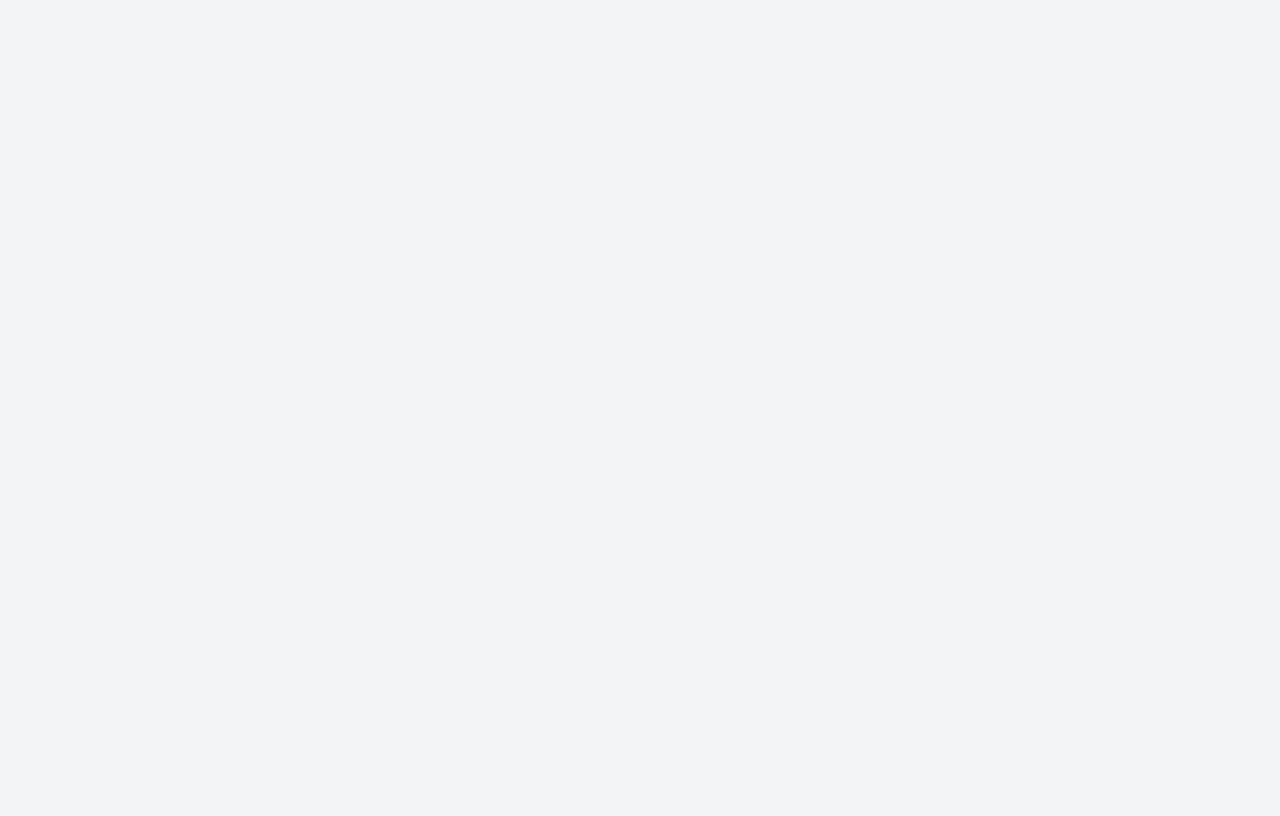
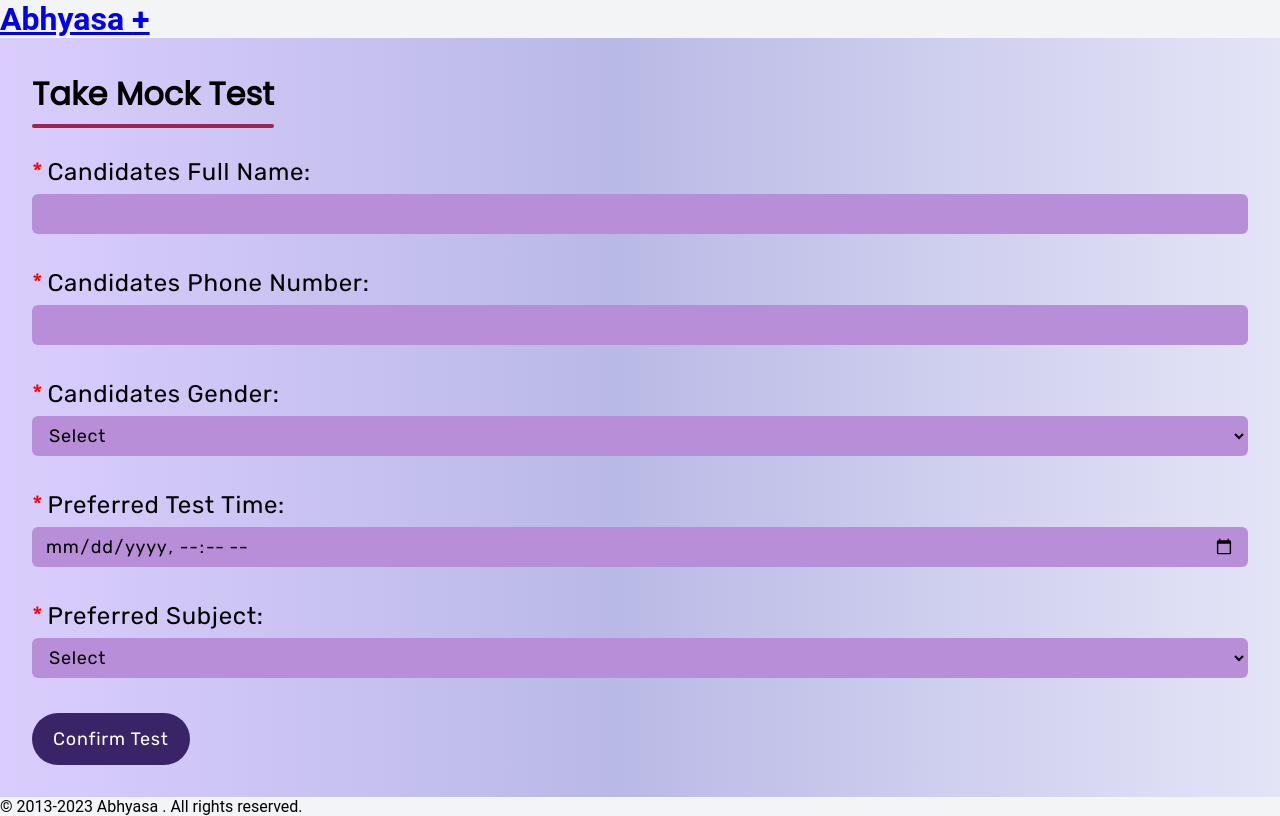
Before and after one commit to Gouravlohar/Abhyasa, a React (Create React App) app in the folder frontend/: page /exam in a window 1280 px wide. Before the commit this address had no page. Built offline with nearby package versions, Linux system fonts and the light colour scheme.

Commit message:
full css implemented

```diff
--- a/frontend/package.json
+++ b/frontend/package.json
@@ -11,6 +11,7 @@
     "react-dom": "^18.3.1",
     "react-router-dom": "^6.23.1",
     "react-scripts": "5.0.1",
+    "react-toastify": "^10.0.5",
     "web-vitals": "^2.1.4"
   },
   "scripts": {
--- a/frontend/src/App.js
+++ b/frontend/src/App.js
@@ -1,22 +1,28 @@
-import React from 'react';
-import { BrowserRouter,Routes,Route} from 'react-router-dom'
-import Signup from './components/Signup';
-import Login from './components/Login';
+import React from "react";
+import { BrowserRouter as Router, Routes, Route } from "react-router-dom";
+import "./App.css";
+import Home from "./Pages/Home";
+// import Legal from "./Pages/Legal";
+import NotFound from "./Pages/NotFound";
+import Exam from "./Pages/Exam";
+import Signup from "./Components/Signup";
+import Login from "./Components/Login";
 
 function App() {
-  return(
-    <>
+  return (
+    <div className="App">
+      <Router>
+        <Routes>
+          <Route path="/" element={<Home />} />
+          {/* <Route path="/legal" element={<Legal />} /> */}
+          <Route path="/exam" element={<Exam />} />
+          <Route path="/signup" element={<Signup/>} />
+          <Route path="/login" element={<Login/>} />
+          <Route path="*" element={<NotFound />} />
 
-    <BrowserRouter >
-      <Routes>
-      <Route path="/Signup" element={<Signup/>}/>
-      <Route path="/Login" element={<Login/>}/>
-       </Routes>
-     </BrowserRouter>
-
-
-    </>
-
+        </Routes>
+      </Router>
+    </div>
   );
 }
 
--- a/frontend/src/Components/About.js
+++ b/frontend/src/Components/About.js
@@ -1,5 +1,5 @@
 import React from "react";
-
+import Doctor from "../Assets/doctor-picture.png";
 import SolutionStep from "./SolutionStep";
 import "../Styles/About.css";
 
--- a/frontend/src/Components/ExamForm.js
+++ b/frontend/src/Components/ExamForm.js
@@ -11,7 +11,7 @@
   const [studentName, setStudentName] = useState("");
   const [studentNumber, setStudentNumber] = useState("");
   const [studentGender, setStudentGender] = useState("default");
-//   const [examTime, setExamTime] = useState("");
+  const [examTime, setExamTime] = useState("");
   const [preferredMode, setPreferredMode] = useState("default");
   const [isSubmitted, setIsSubmitted] = useState(false);
   const [formErrors, setFormErrors] = useState({});
@@ -73,7 +73,7 @@
     <div className="exam-form-section">
       <h1 className="legal-siteTitle">
         <Link to="/">
-          Abhayasa <span className="legal-siteSign">+</span>
+          Abhyasa <span className="legal-siteSign">+</span>
         </Link>
       </h1>
 
@@ -159,7 +159,7 @@
       </div>
 
       <div className="legal-footer">
-        <p>© 2013-2023 Abhayasa +. All rights reserved.</p>
+        <p>© 2013-2023 Abhyasa . All rights reserved.</p>
       </div>
 
       <ToastContainer autoClose={5000} limit={1} closeButton={false} />
--- a/frontend/src/Components/Footer.js
+++ b/frontend/src/Components/Footer.js
@@ -10,7 +10,7 @@
         <div className="ft-info">
           <div className="ft-info-p1">
             <p className="ft-title">
-              Abhayasa <span className="ft-sign">+</span>
+              Abhyasa <span className="ft-sign"></span>
             </p>
             <p className="ft-description">
 
@@ -57,7 +57,7 @@
       </div>
 
       <div className="ft-copyright">
-        <p>© 2013-2023 Abhayasa +. All rights reserved.</p>
+        <p>© 2013-2023 Abhyasa . All rights reserved.</p>
 
         <ul className="ft-social-links">
           <li>
--- a/frontend/src/Components/Navbar.js
+++ b/frontend/src/Components/Navbar.js
@@ -52,13 +52,13 @@
           </li>
         </ul>
 
-        <button
+        <Link to="/login"><button
           className="navbar-btn"
           type="button"
           onClick={handleLoginBtnClick}
         >
           <FontAwesomeIcon icon={faUser} /> Login
-        </button>
+        </button></Link>
 
         {/* Mobile */}
         <div className={`mobile-navbar ${nav? "open-nav" : ""}`}>
--- a/frontend/src/Components/TeamCard.js
+++ b/frontend/src/Components/TeamCard.js
@@ -1,6 +1,7 @@
 import React from "react";
 import { FontAwesomeIcon } from "@fortawesome/react-fontawesome";
 import { faStar } from "@fortawesome/free-solid-svg-icons";
+
 
 function TeamCard(props) {
     return (
--- a/frontend/src/Pages/Home.js
+++ b/frontend/src/Pages/Home.js
@@ -1,10 +1,10 @@
 import React from "react";
 import Navbar from "../Components/Navbar";
-import Hero from "../Components/hero";
+import Hero from "../Components/Hero";
 import Info from "../Components/Info";
 import About from "../Components/About";
 import TakeExam from "../Components/TakeExam";
-import Reviews from "../Components/Reviews";
+//import Reviews from "../Components/Reviews";
 import Teams from "../Components/Teams";
 import Footer from "../Components/Footer";
 
@@ -16,7 +16,7 @@
       <Info />
       <About />
       <TakeExam />
-      <Reviews />
+      {/* <Reviews /> */}
       <Teams />
       <Footer />
     </div>
--- a/frontend/src/Styles/Teams.css
+++ b/frontend/src/Styles/Teams.css
@@ -1,4 +1,4 @@
-.teams-section {
+.team-section {
     padding: 32px;
     margin: 0 0 32px 0;
     text-align: center;
--- a/package.json
+++ b/package.json
@@ -1,5 +1,7 @@
 {
   "dependencies": {
+    "@fortawesome/free-solid-svg-icons": "^6.5.2",
+    "@fortawesome/react-fontawesome": "^0.2.0",
     "create-react-app": "^5.0.1"
   }
 }
```
Also changed, not shown: 2 other files (tests, documents, lock files or other folders).
